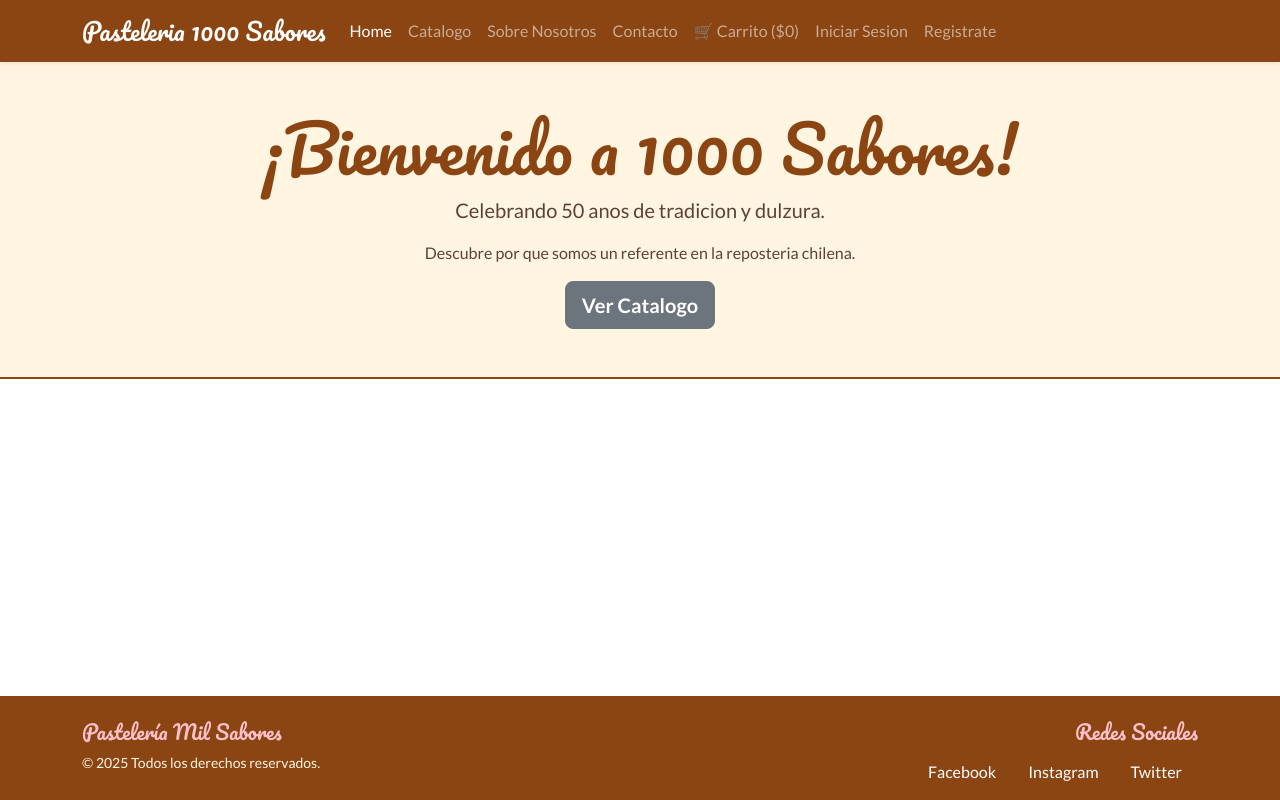
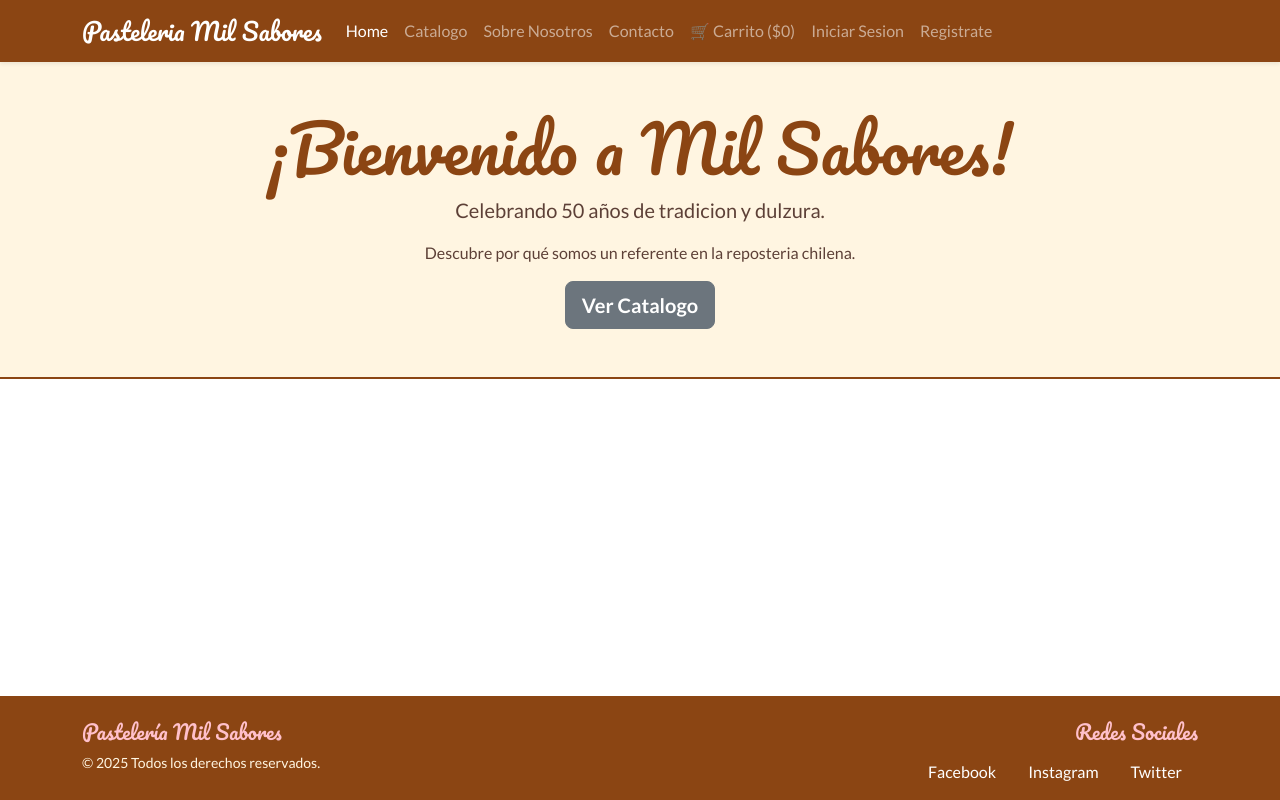
Before and after one commit to M1a000/reactPasteleria, a React (Vite) app: page / in a window 1280 px wide. Built offline with nearby package versions, Linux system fonts and the light colour scheme; what @react-pdf/renderer would draw is missing.

Commit message:
Detalles

```diff
--- a/src/components/NavBar.jsx
+++ b/src/components/NavBar.jsx
@@ -25,7 +25,7 @@ export default function NavBar() {
     >
       <Container>
         <Navbar.Brand as={NavLink} to="/" style={{ fontFamily: 'Pacifico, cursive', fontSize: '1.5rem' }}>
-          Pasteleria 1000 Sabores
+          Pasteleria Mil Sabores
         </Navbar.Brand>
         <Navbar.Toggle aria-controls="basic-navbar-nav" />
         <Navbar.Collapse id="basic-navbar-nav" className="justify-content-end">
--- a/src/index.css
+++ b/src/index.css
@@ -25,7 +25,7 @@ h1, h2, h3, h4, h5, h6, .navbar-brand {
 }
 
 .btn-secondary {
-  background-color: #8B4000;
+  background-color: #FFC0CB;
   border-color: #8B4000;
 }
 
--- a/src/pages/Home.jsx
+++ b/src/pages/Home.jsx
@@ -36,7 +36,7 @@ export default function Home() {
     if (!datosBoleta) return; // Seguridad por si acaso
 
     // Construimos el contenido del archivo .txt
-    let contenido = `--- BOLETA PASTELERIA 1000 SABORES ---\n\n`;
+    let contenido = `--- BOLETA PASTELERIA MIL SABORES ---\n\n`;
     contenido += `Fecha: ${new Date().toLocaleDateString('es-CL')} ${new Date().toLocaleTimeString('es-CL')}\n`;
     contenido += `---------------------------------------\n\n`;
     contenido += `Productos:\n`;
@@ -75,20 +75,21 @@ export default function Home() {
           className="display-3"
           style={{ fontFamily: 'Pacifico, cursive', color: '#8B4513' }}
         >
-          ¡Bienvenido a 1000 Sabores!
+          ¡Bienvenido a Mil Sabores!
         </h1>
         <p className="lead" style={{ color: '#5D4037' }}>
-          Celebrando 50 anos de tradicion y dulzura.
+          Celebrando 50 años de tradicion y dulzura.
         </p>
         <p style={{ color: '#5D4037' }}>
-          Descubre por que somos un referente en la reposteria chilena.
+          Descubre por qué somos un referente en la reposteria chilena.
         </p>
         <Button
           as={Link}
           to="/catalogo"
           variant="secondary"
           size="lg"
-          className="fw-bold"
+          className  ="fw-bold"
+
         >
           Ver Catalogo
         </Button>
```
Also changed, not shown: 1 other file (tests, documents, lock files or other folders).
